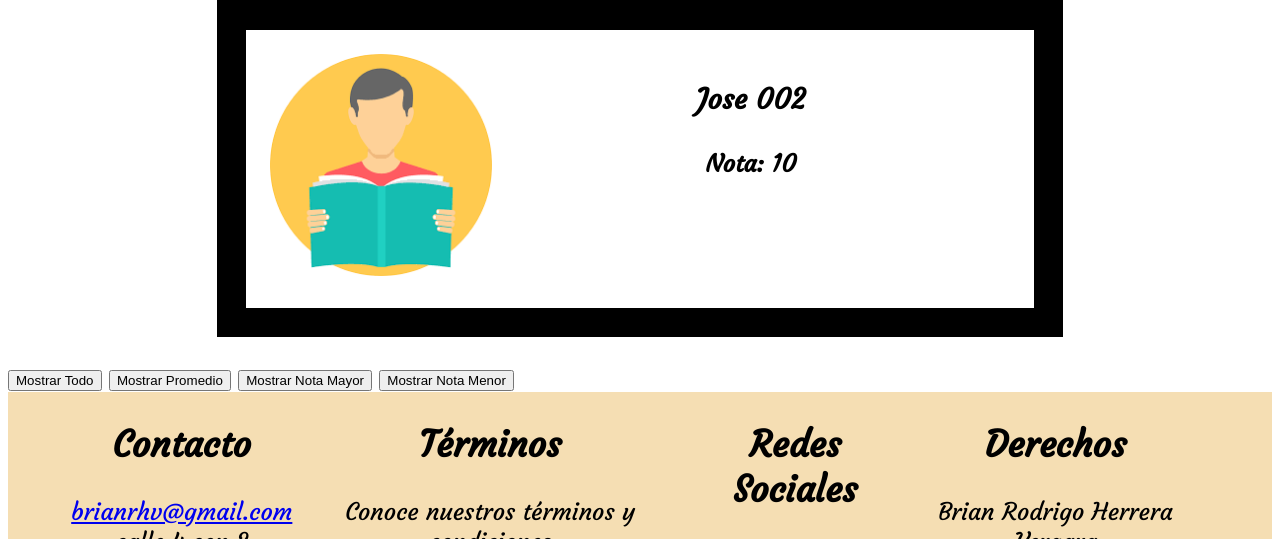
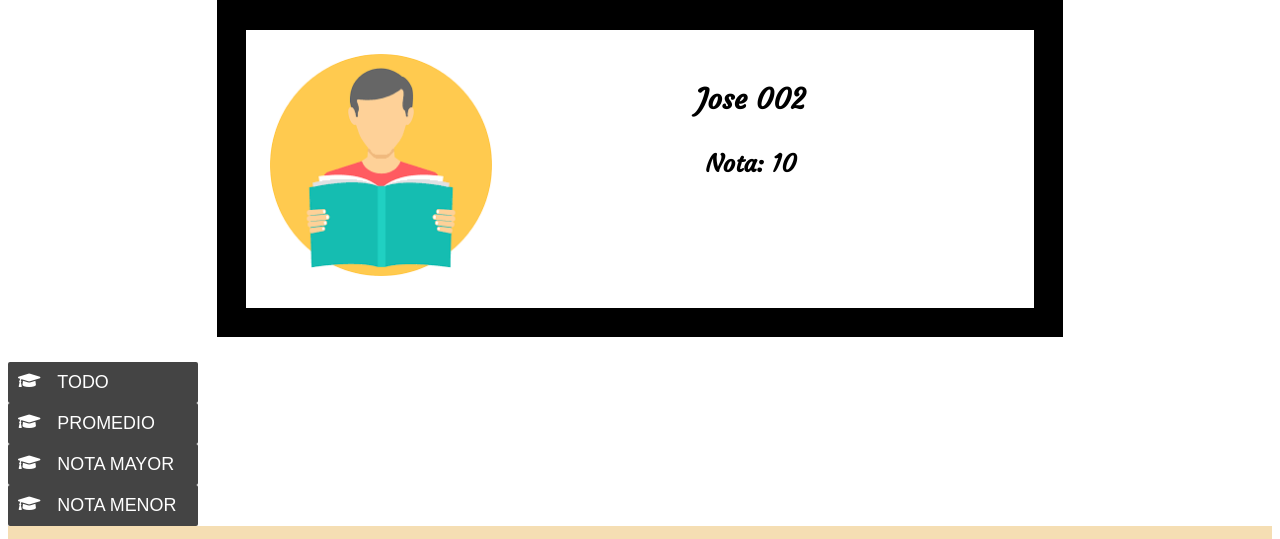
Before and after one commit to Coldrend/Evalucacion_Javascript, a plain HTML site: page index.html in a window 1280 px wide. Shown: the part 468-1007 px from the top of the page. Drawn offline with Linux system fonts and the light colour scheme.

Commit message:
Formato Botones añadido

```diff
--- a/css/style.css
+++ b/css/style.css
@@ -3,6 +3,7 @@
 body {
     font-size: 1.5em;
     font-family: 'Courgette', cursive;
+    min-width: 320px;
 }
 
 /* Cabecera */
@@ -79,6 +80,39 @@ footer #info-sitio {
     text-align: center;
 }
 
+/* Botones */
+
+
+
+#botones {
+    display: flex;
+    flex-direction: row;
+    justify-content: center;
+}
+
+button {
+    display: flex;
+    justify-content: left;
+    background: transparent;
+    border-radius: 2px;
+    border: none;
+    outline: none;
+    width: 23%;
+    font-size: 2vw;
+    color: #fff;
+    background: #444;
+    padding: 10px;
+    cursor: pointer;
+    text-transform: uppercase;
+    position: relative;
+    -webkit-transition: all 0.3s;
+    transition: all 0.3s;
+}
+
+.fas {
+    padding-right: 10%;
+}
+
 /* Media Queries */
 
 @media (min-width:900px) {
@@ -103,4 +137,17 @@ footer #info-sitio {
         flex-direction: row;
         justify-content: center;
     }
+    /* Botones */
+    aside{}
+
+    #botones {
+        display: flex;
+        flex-direction: column;
+
+    }
+    button {
+        width: 15%;
+        font-size: 1.4vw;
+    }
+
 }
--- a/index.html
+++ b/index.html
@@ -10,6 +10,8 @@
     <meta name="autor" content="Brian Herrera Vergara">
     <link rel="stylesheet" type="text/css" media="screen" href="css/style.css" />
     <link href="https://fonts.googleapis.com/css?family=Courgette" rel="stylesheet">
+    <link rel="stylesheet" href="https://use.fontawesome.com/releases/v5.3.1/css/all.css" integrity="sha384-mzrmE5qonljUremFsqc01SB46JvROS7bZs3IO2EmfFsd15uHvIt+Y8vEf7N7fWAU"
+    crossorigin="anonymous">
     <script src="js/main.js"></script>
     <title> Escuela - alumnos | Evaluacion </title>
 </head>
@@ -43,12 +45,22 @@
                 </div>
             </div>
         </div>
-        <div id="botones">
-            <button>Mostrar Todo</button>
-            <button>Mostrar Promedio</button>
-            <button>Mostrar Nota Mayor</button>
-            <button>Mostrar Nota Menor</button>
-        </div>
+        <aside>
+            <div id="botones">
+                <button>
+                <i class="fas fa-graduation-cap"></i>
+                    Todo</button>
+                <button>
+                    <i class="fas fa-graduation-cap"></i>
+                    Promedio</button>
+                <button>
+                    <i class="fas fa-graduation-cap"></i>
+                    Nota Mayor</button>
+                <button>
+                    <i class="fas fa-graduation-cap"></i>
+                    Nota Menor</button>
+            </div>
+        </aside>
     </section>
     <!-- Pie de Pagina -->
     <footer>
```
